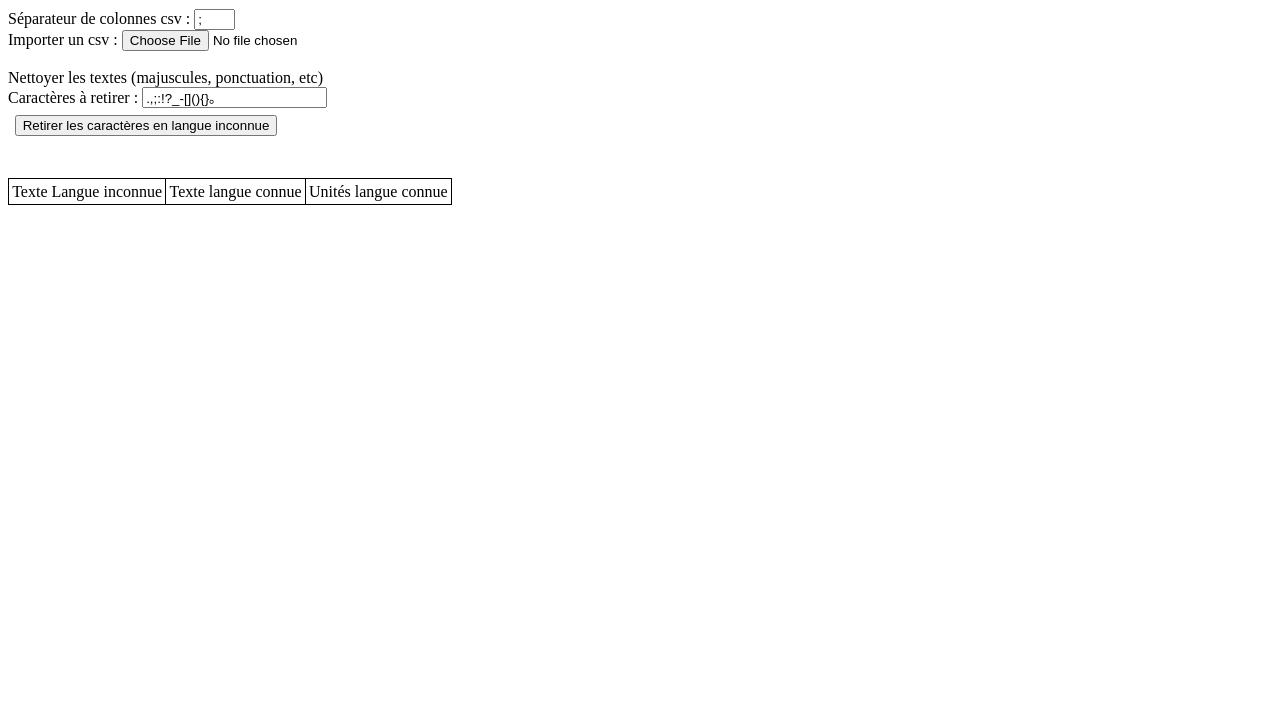
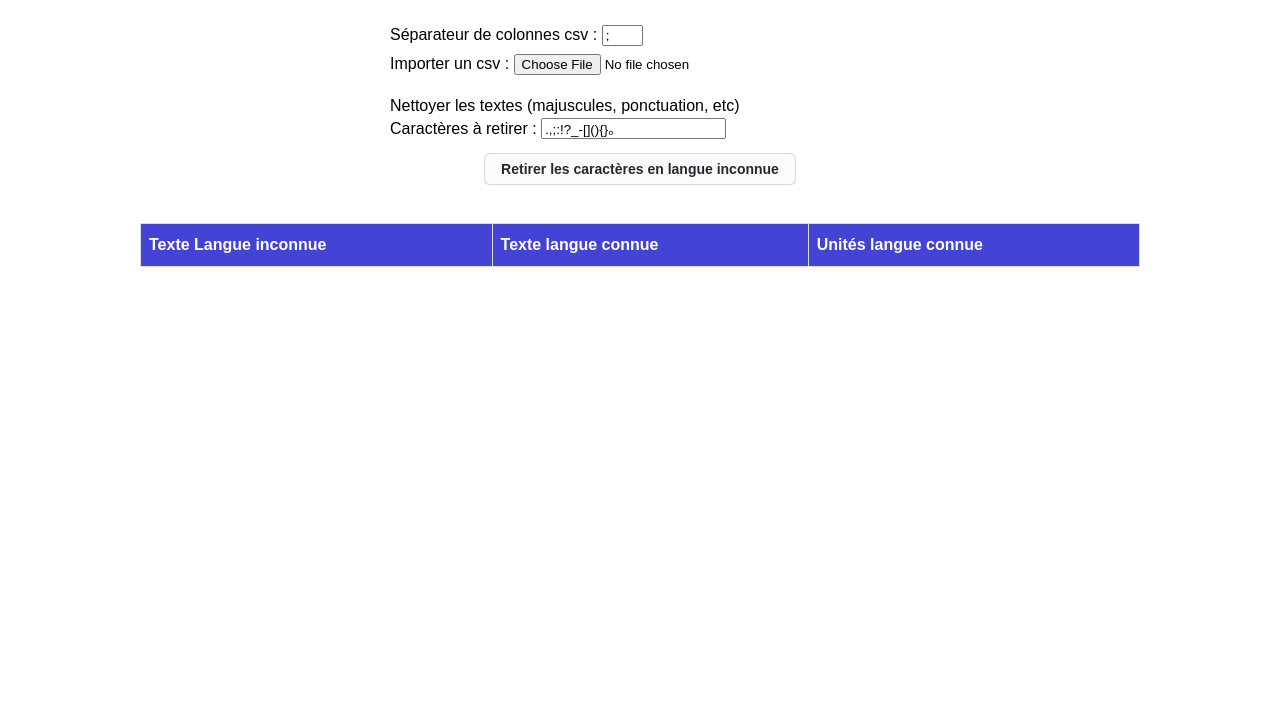
Before and after one commit to matteoalb/linguistics, a plain HTML site: page web/index.html in a window 1280 px wide. Shown: the part 86-800 px from the top of the page. Drawn offline with Linux system fonts and the light colour scheme.

Commit message:
Split the index.html file into different files

```diff
--- a/web/index.html
+++ b/web/index.html
@@ -2,50 +2,18 @@
     <head>
         <meta charset="utf-8" />
         <title>Linguistique</title>
+        <link rel="stylesheet" href="main.css">
 
-        <style>
-            .menu {
-                top: 0;
-                position: sticky;
-                background-color: white;
-            }
-
-            /* table {
-                width: 100%;
-            } */
-            table, th, td {
-                border-collapse: collapse;
-                border: 1px solid black;
-            }
-            td {
-                padding: .2em;
-            }
-
-            h1, button {
-                vertical-align: middle;
-                display: inline-block;
-                margin: .5em;
-            }
-
-            .hidden {
-                display: none;
-            }
-
-            font.unit {
-                border: 1px solid black;
-                padding: .2em;
-                margin: .2em;
-            }
-        </style>
     </head>
     <body>
 
         <div id="step_csv" class="menu">
+            <br>
             <h1>Étape 1 - Importer/Nettoyer</h1>
             <button onclick="step_units()">></button>
 
             <br>
-            <br>
+            <div id="container">
                 <label for="csv_separator">Séparateur de colonnes csv :</label>
                 <input type="text" id="csv_separator" type="text" size=2 value=";" />
                 <br>
@@ -60,17 +28,18 @@
                 <button id="uk_str_remove_majs">Retirer les caractères en langue inconnue</button>
                 <button id="k_str_remove_majs" class="hidden">Retirer les caractères en langue connue</button>
             </div>
+        </div>
         <div id="step_units" class="hidden menu">
+            <br>
             <button onclick="step_csv()">&lt;</button>
             <h1>Étape 2 - Extraction des unités</h1>
             <button onclick="step_matching()">></button>
 
             <br>
-            <br>
+            <div id="container">
                 Nettoyer la langue connue
                 <button id="k_english_str_remove_majs">Retirer les caractères spéciaux en langue connue (ponctuation)</button>
 
-            <br>
                 <br>
                 Extraction d'unités
                 <label for="units_method">Méthode :</label>
@@ -81,147 +50,23 @@
                 <br>
                 <button id="units_extract">Extraire les unités</button>
             </div>
+        </div>
         <div id="step_matching" class="hidden menu">
             <button onclick="step_units()">&lt;</button>
             <h1>Étape 3 - Matching</h1>
         </div>
 
-        <br><br>
+        <br>
 
         <table id="strs">
             <thead>
-                <td>Texte Langue inconnue</td>
-                <td>Texte langue connue</td>
-                <td>Unités langue connue</td>
+                <th>Texte Langue inconnue</th>
+                <th>Texte langue connue</th>
+                <th>Unités langue connue</th>
             </thead>
         </table>
 
-        <script id="matcher">
-            // LCS, KMP, KMP_occ
-
-            /* SENTENCES format:
-                [
-                    {
-                        uk_str:string               //
-                        k_units: Set(int/str)       // int/str -> unit (word, token, morpheme)
-                        uk_mask: Array(int/str)     // null -> not matched, int/str -> unit guessed
-
-                    }
-                ]
-            */
-
-        </script>
-
-        <script id="interface">
-
-            const SENTENCES = [];
-
-            function full_refresh_display () {
-                const table = document.getElementById('strs');
-
-                while (table.children.length>1) table.removeChild(table.lastChild);
-
-                for (const sentence of SENTENCES) {
-                    const tr = document.createElement('tr');
-                    tr.appendChild(Object.assign(document.createElement('td'), {textContent:sentence.uk_str}));
-                    tr.appendChild(Object.assign(document.createElement('td'), {textContent:sentence.k_str}));
-                    td_units = document.createElement('td');
-                    for (const unit of sentence.k_units||[]) {
-                        td_units.appendChild(Object.assign(document.createElement('font'), {textContent:unit,classList:['unit']}))
-                    }
-                    tr.appendChild(td_units)
-                    table.appendChild(tr);
-                }
-            }
-
-            { // IMPORT CSV
-                const csv_import = document.getElementById('csv_import');
-                csv_import.addEventListener('input', async (e)=>{
-
-                    if (csv_import.files.length) {
-                        const separator = document.getElementById('csv_separator').value;
-
-                        const pairs = [];
-                        for (const line of (await csv_import.files[0].text()).split(/[\r\n]+/)) {
-                            const [uk_str,k_str] = line.split(separator);
-                            if (k_str) pairs.push({uk_str,k_str});
-                        }
-
-                        for ({uk_str,k_str} of pairs) {
-                            SENTENCES.push({
-                                uk_str, k_str
-                            });
-                        }
-
-                        full_refresh_display();
-                    }
-                });
-            }
-
-            { // CLEAN INPUT
-
-                function clean_str (str, chars) {
-                    for (const char of chars)
-                        str = str.replaceAll(char, ' ');
-                    return str
-                        // .replace(/[.,\/#!$%\^&\*;:{}=\-_`~()]/g," ")
-                        .replace(/[\s\t]+/," ").trim();
-                }
-
-                document.getElementById('uk_str_remove_majs').addEventListener('click', () => {
-                    for (const sentence of SENTENCES)
-                        sentence.uk_str = clean_str(sentence.uk_str, document.getElementById('chars_delete').value);
-                    full_refresh_display();
-                });
-                document.getElementById('k_str_remove_majs').addEventListener('click', () => {
-                    for (const sentence of SENTENCES)
-                        sentence.k_str = clean_str(sentence.k_str, document.getElementById('chars_delete').value);
-                    full_refresh_display();
-                });
-
-
-                document.getElementById('k_english_str_remove_majs').addEventListener('click', () => {
-                    for (const sentence of SENTENCES)
-                        sentence.k_str = clean_str(
-                            sentence.k_str.replace(/[.,\/#!$%\^&\*;:{}=\-_`~()]/g," "),
-                            ".,;:!?_-[](){}").toLowerCase();
-                    full_refresh_display();
-                });
-            }
-
-            // STEPS
-            function step_csv () {
-                [...document.querySelectorAll('.menu')].forEach(e=>e.classList.add('hidden'));
-                document.getElementById('step_csv').classList.remove('hidden');
-            }
-            function step_units () {
-                [...document.querySelectorAll('.menu')].forEach(e=>e.classList.add('hidden'));
-                document.getElementById('step_units').classList.remove('hidden');
-            }
-            function step_matching () {
-                [...document.querySelectorAll('.menu')].forEach(e=>e.classList.add('hidden'));
-                document.getElementById('step_matching').classList.remove('hidden');
-            }
-
-            class SpaceUnit {}; // unit for blocking matching on space characters
-
-            document.getElementById('units_extract').addEventListener('click', () => {
-                switch (document.getElementById('units_method').value) {
-                    case 'units_words':
-                        for (const sentence of SENTENCES)
-                            sentence.k_units = new Set(sentence.k_str.split(/[\s\t]+/));
-                        full_refresh_display();
-                        break;
-                    case 'morphemes': // TODO
-                        for (const sentence of SENTENCES)
-                            sentence.k_units = new Set(sentence.k_str.split(/[\s\t]+/));
-                        full_refresh_display();
-                        break;
-                }
-            });
-
-
-        </script>
+        <script id="interface" src="frontend.js"></script>
 
     </body>
 </html>
--- /dev/null
+++ b/web/main.css
@@ -0,0 +1,107 @@
+/*
+    Table style:    https://www.w3schools.com/css/tryit.asp?filename=trycss_table_fancy
+*/
+
+body{
+  font-family: Arial, Helvetica, sans-serif;
+
+  display: flex;
+  flex-direction: column;
+  align-items: center;
+  margin: 0;
+}
+
+.menu {
+    top: 0;
+    position: sticky;
+    background-color: white;
+
+    text-align: center;
+    width: 100%;
+}
+
+h1 {
+    vertical-align: middle;
+    display: inline-block;
+    margin: .5em;
+}
+
+.hidden {
+    display: none;
+}
+
+font.unit {
+    border: 1px solid black;
+    padding: .2em;
+    margin: .2em;
+}
+
+/* TABLE */
+
+table {
+  border-collapse: collapse;
+  width: 100%;
+
+  max-width: 1000px;
+}
+
+td, th {
+  border: 1px solid #ddd;
+  padding: 8px;
+}
+
+tr:nth-child(even){background-color: #f2f2f2;}
+
+th {
+  padding-top: 12px;
+  padding-bottom: 12px;
+  text-align: left;
+  background-color: #4343d6;
+  color: white;
+}
+
+/* BUTTONS */
+
+button{
+    display: inline-block;
+    outline: 0;
+    cursor: pointer;
+    padding: 5px 16px;
+    font-size: 14px;
+    font-weight: 500;
+    line-height: 20px;
+    vertical-align: middle;
+    border: 1px solid;
+    border-radius: 6px;
+    color: #24292e;
+    background-color: #fafbfc;
+    border-color: #1b1f2326;
+    box-shadow: rgba(27, 31, 35, 0.04) 0px 1px 0px 0px, rgba(255, 255, 255, 0.25) 0px 1px 0px 0px inset;
+    transition: 0.2s cubic-bezier(0.3, 0, 0.5, 1);
+    transition-property: color, background-color, border-color;
+
+    font-weight: bold;
+    vertical-align: middle;
+}
+
+
+button:hover {
+    background-color: #f3f4f6;
+    border-color: #1b1f2326;
+    transition-duration: 0.1s;
+}
+
+#container {
+    width:500px;
+    margin: 20px auto;
+    text-align: left;
+}
+
+#container button:not(.hidden) {
+    display: block;
+    margin: 10px auto;
+}
+
+#container label{
+    line-height: 1.8;
+}
```
Also changed, not shown: web/frontend.js (added, +105 -0 lines). Lines whose indentation alone changed are shown as unchanged.
